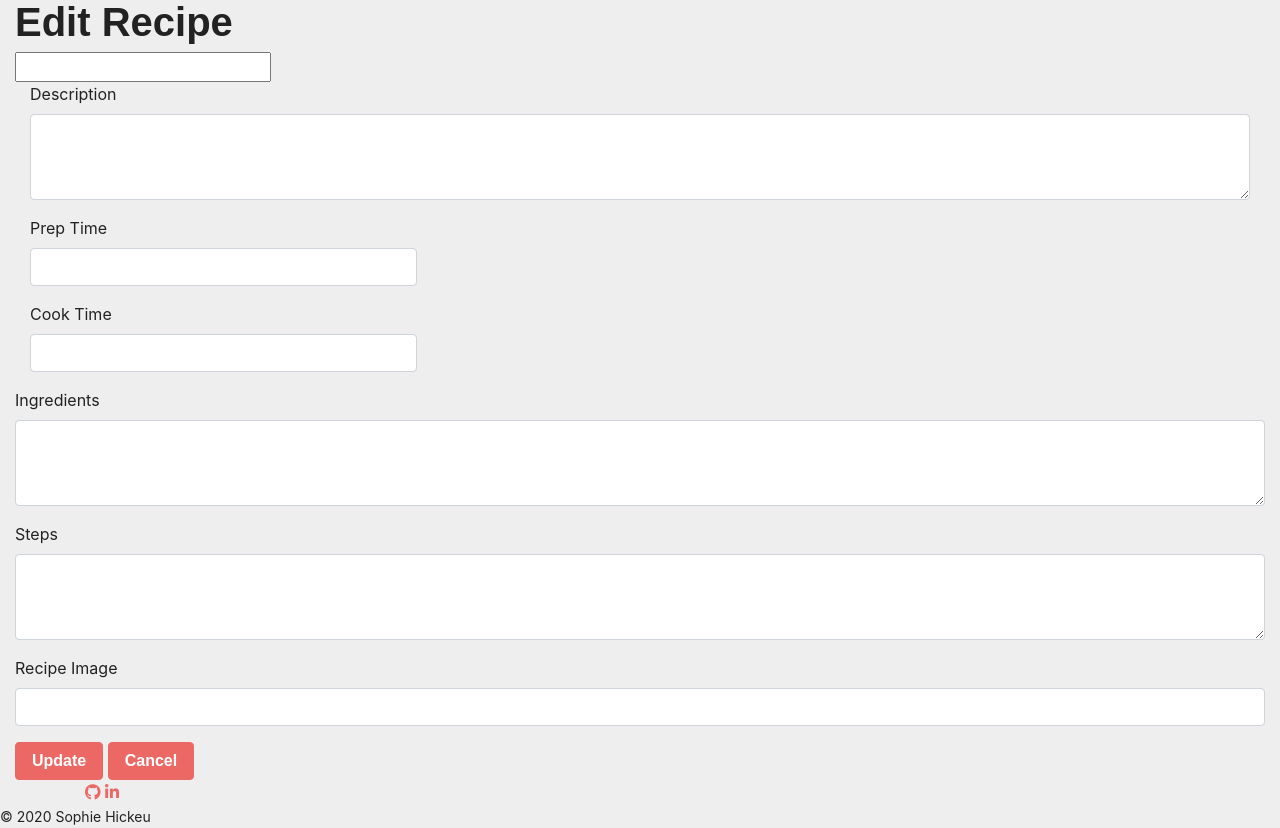
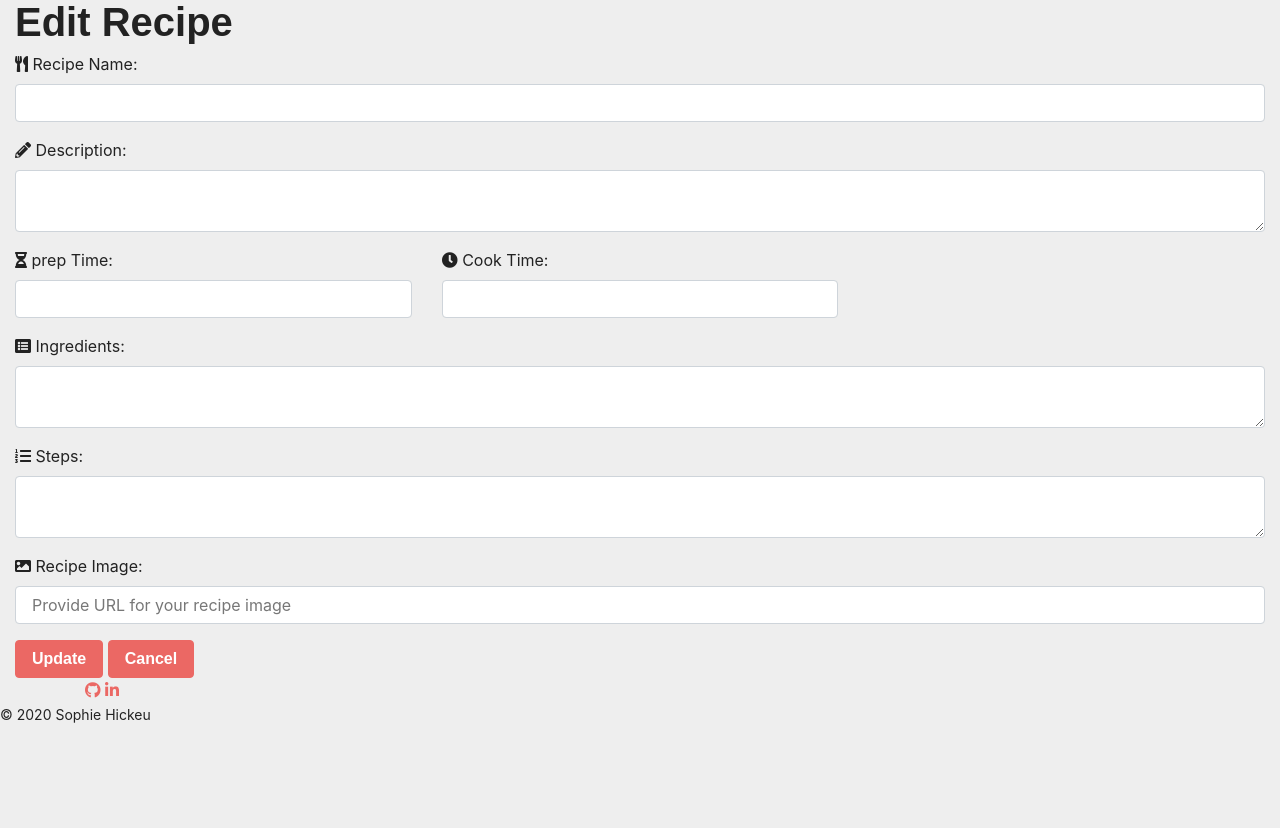
Before and after one commit to SophieH93/myCookbook, a Flask app: template templates/pages/edit_recipe.html in a window 1280 px wide. Shown: the part 59-887 px from the top of the page. After the commit the page ends 782 px from the top, so only its background shows below. Run offline with Flask 2, Linux system fonts and the light colour scheme; the template is opened without the code that fills it: values that come from a table or form of the project are taken from there, others are empty; some libraries are stand-ins or nearby versions; some web fonts are replaced.

Commit message:
basic style for form

```diff
--- a/templates/pages/edit_recipe.html
+++ b/templates/pages/edit_recipe.html
@@ -6,49 +6,62 @@
     {{ form.hidden_tag() }}
 <div class="row">
  <!--Recipe Name-->
-<div class="col-12">
-<input id="recipe_name" name="recipe_name" value="{{ selected_recipe.recipe_name }}"  required />
+    <div class="form-group col-md-12">
+        <i class="fas fa-utensils"></i>
+        <label for="recipe_name">Recipe Name:</label>
+        <input type="text" class="form-control" name="recipe_name" id="recipe_name" value="{{ selected_recipe.recipe_name }}">
+    </div>
+
     <!--Recipe description-->
-<div class="form-group col-12">
-      <label for="exampleTextarea">Description </label>
-      <textarea class="form-control" id="exampleTextarea" rows="3">
+    <div class="form-group col-md-12">
+        <i class="fas fa-pencil-alt"></i>
+        <label for="description">Description:</label>
+        <textarea class="form-control" name="recipe_description" id="recipe_description" >
         {{ selected_recipe.description }}
         </textarea>
+
     </div>
+
     <!--Prep Time-->
     <div class="form-group col-md-4">
-    <label for="prep_time">Prep Time</label>
-    <input name="prep_time" type="number" class="form-control" id="prep_time"  value="{{ selected_recipe.prep_time }}">
+        <i class="fas fa-hourglass-half"></i>
+        <label for="prep_time">prep Time:</label>
+        <input type="number" class="form-control" name="prep_time" id="prep_time" value="{{ selected_recipe.prep_time }}">
     </div>
+
     <!--Cook Time-->
     <div class="form-group col-md-4">
-    <label for="cook_time">Cook Time</label>
-    <input name="cook_time" type="number" class="form-control" id="cook_time" value="{{ selected_recipe.cooking_time }}">
-</div>
+        <i class="fas fa-clock"></i>
+        <label for="cook_time">Cook Time:</label>
+        <input type="number" class="form-control" name="cooking_time" id="cooking_time" value="{{ selected_recipe.cooking_time }}">
     </div>
 
     <!-- Ingredients-->
-<div class="form-group col-12">
-    <label for="exampleTextarea">Ingredients </label>
-    <textarea class="form-control" id="ingredients" rows="3">
+    <div class="form-group col-md-12">
+        <i class="fas fa-list-alt"></i>
+        <label for="ingredients">Ingredients:</label>
+        <textarea class="form-control" name="recipe_ingredients" id="recipe_ingredients" >
         {{ selected_recipe.ingredients }}
         </textarea>
     </div>
+
     <!-- Steps-->
-<div class="form-group col-12">
-    <label for="steps">Steps </label>
-    <textarea class="form-control" id="ingredients" rows="3">
+    <div class="form-group col-md-12">
+        <i class="fas fa-list-ol"></i>
+        <label for="steps">Steps:</label>
+        <textarea class="form-control" name="recipe_steps" id="recipe_steps" >
         {{ selected_recipe.steps }}
         </textarea>
     </div>
-<!-- Image-->
-<div class="form-group col s12">
-    <label for="recipe_image_url">Recipe Image</label>
-    <input name="recipe_image" type="text" class="form-control" id="recipe_image" value="{{ selected_recipe.image }}">
-</div>
+
+    <!-- Image Recipe-->
+    <div class="form-group col-md-12">
+        <i class="fas fa-image"></i>
+        <label for="image">Recipe Image:</label>
+        <input type="text" class="form-control" name="image" id="image" value="{{ selected_recipe.image }}" placeholder="Provide URL for your recipe image">
     </div>
 
-<div class="row">
+    <!-- Submit-->
     <div class="col-md-6">
         <button type="submit" class="btn btn-primary">Update</button>
         <a class="btn btn-primary" href="{{ url_for('recipes') }}">Cancel</a>
```
Lines whose indentation alone changed are shown as unchanged.
